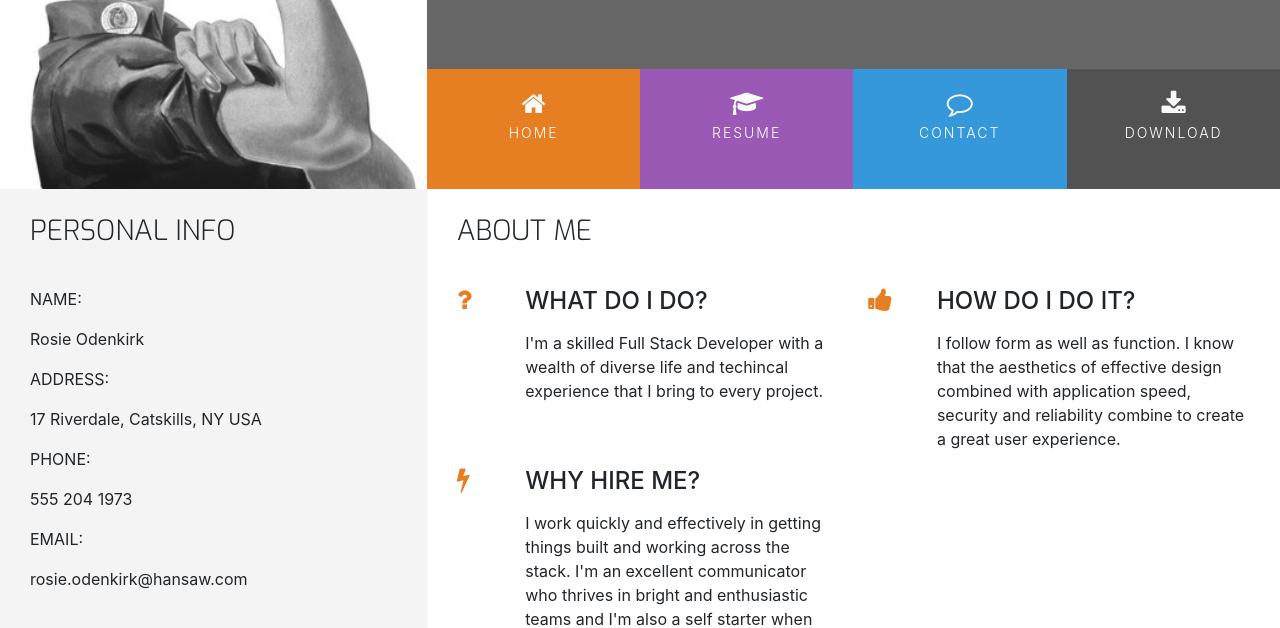
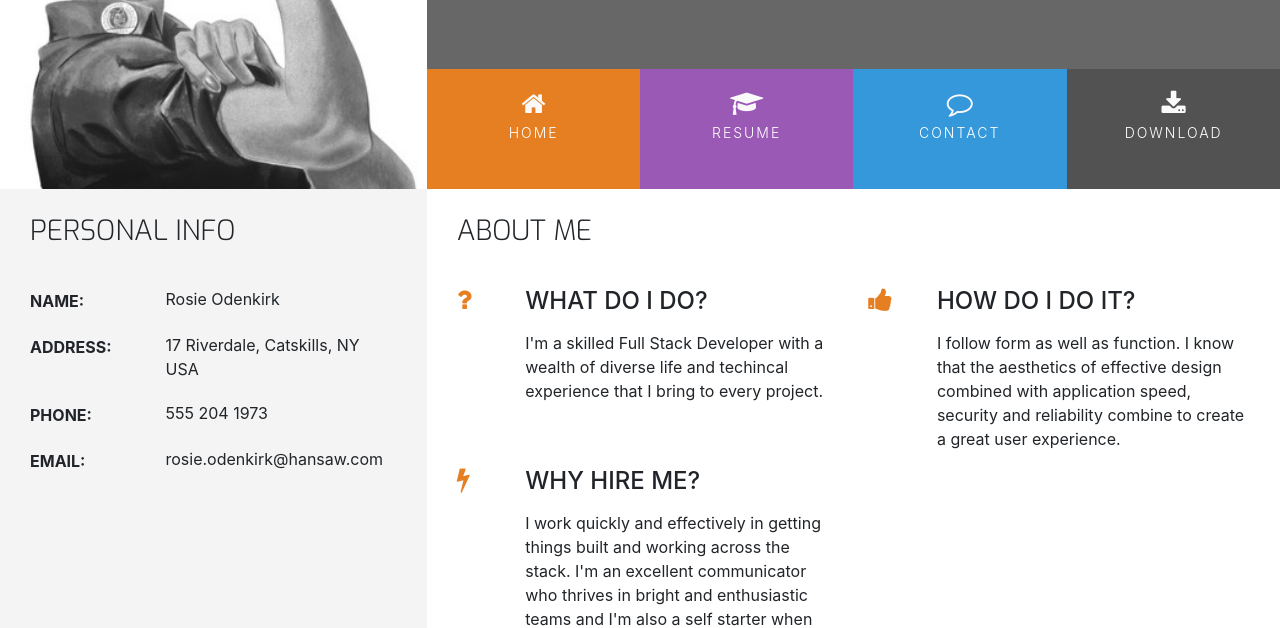
Before and after one commit to erykslezak/resume-project, a plain HTML site: page index.html in a window 1280 px wide. Shown: the part 180-808 px from the top of the page. Drawn offline with nearby package versions, Linux system fonts and the light colour scheme.

Commit message:
Add more styling to personal info section.

```diff
--- a/assets/css/style.css
+++ b/assets/css/style.css
@@ -226,3 +226,38 @@ footer {
 .three-reasons-heading {
     margin-bottom: 15px;
 }
+
+/* ------------------------Personal Info */
+
+.personal-info-item {
+    margin-bottom: 20px;
+    display: block;
+    clear: both;
+}
+
+.personal-info-item .key,
+.personal-info-item .value {
+    padding-right: 8px;
+    display: inline-block;
+}
+
+.personal-info-item .key p,
+.personal-info-item .value p {
+    margin: 0;
+}
+
+.personal-info-item .key {
+    width: 30%;
+    margin-right: 21px;
+    padding-top: 2px;
+    vertical-align: top;
+}
+
+.personal-info-item .key p {
+    font-weight: 700;
+}
+
+.personal-info-item .value {
+    position: relative;
+    width: 60%;
+}
```
